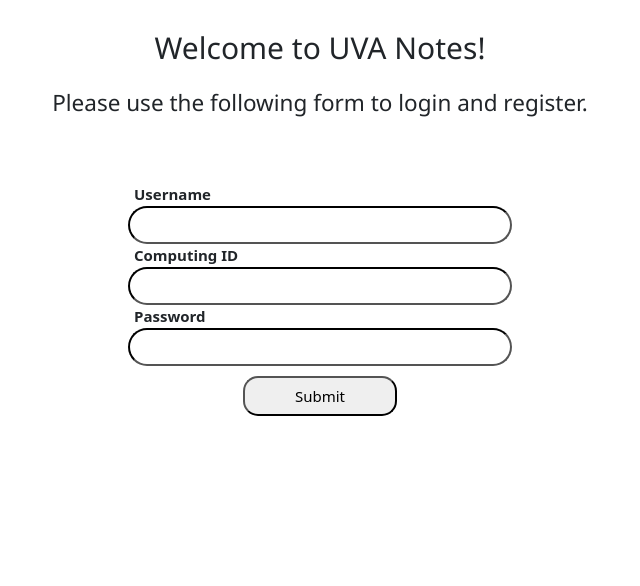
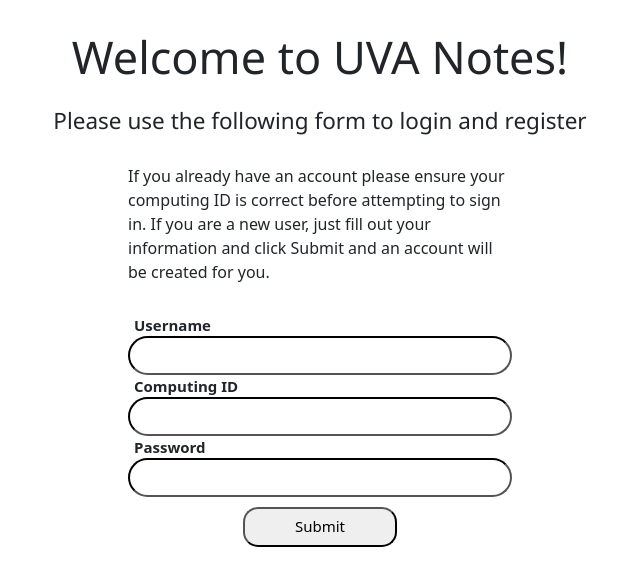
Before and after one commit to PretzelOptician/UVANotes, a PHP site: page /login.php in a window 1280 px wide. Shown: the top 586 px of the page, without its empty margins (320-960 px from the left). Run offline with PHP 8.4, Linux system fonts and the light colour scheme.

Commit message:
Finished account creation

```diff
--- a/login.php
+++ b/login.php
@@ -1,3 +1,7 @@
+<?php
+session_start();
+?>
+
 <!DOCTYPE html>
 <html>
 <head>
@@ -13,12 +17,8 @@
 </head>
 <body>
     <h1 class="welcome">Welcome to UVA Notes!</h1>
-    <h2 class="form">Please use the following form to login and register.</h2>
-        <?php
-            if (isset($_SESSION['errorMessage'])){
-                echo $_SESSION['errorMessage'];
-            }
-        ?>
+    <h2 class="form">Please use the following form to login and register</h2>
+    <p class="instruction">If you already have an account please ensure your computing ID is correct before attempting to sign in. If you are a new user, just fill out your information and click Submit and an account will be created for you.</p>
         <form action="login-process.php" method="POST" class="login-form">
             <label for="username">Username</label>
             <input type="text" name="username" id="name" class="login-input" required>
@@ -28,4 +28,9 @@
             <input type="text" name="password" id="password" class="login-input" required>
             <button type="submit" class="login-button">Submit</button>
         </form>
+        <?php
+            if (isset($_SESSION['errorMessage'])){
+                echo "<div class='error'>" . $_SESSION['errorMessage'] . "</div>";
+            }
+        ?>
 </body>
--- a/styles.css
+++ b/styles.css
@@ -61,7 +61,7 @@
     justify-content: center;
     padding: 2rem;
     padding-bottom: 1rem;
-    font-size: 2rem;
+    font-size: 3rem;
 }
 
 .form{
@@ -74,7 +74,7 @@
     display: flex;
     flex-direction: column;
     justify-content: center;
-    padding-top: 4rem;
+    padding-top: 2rem;
     width: 30%;
     margin: auto;
 }
@@ -107,3 +107,19 @@ label[for="password"]{
 .login-button:hover{
     scale: 1.05
 }
+
+.error{
+    text-align: center;
+    color: red;
+    margin-top: 1rem;
+}
+
+.instruction{
+    display: flex;
+    flex-direction: row;
+    justify-content: center;
+    width: 30%;
+    margin: auto;
+    margin-top: 2rem;
+    font-size: 16px;
+}
```
Also changed, not shown: database-requests.php (+4 -3 lines), login-process.php (+12 -10 lines).
